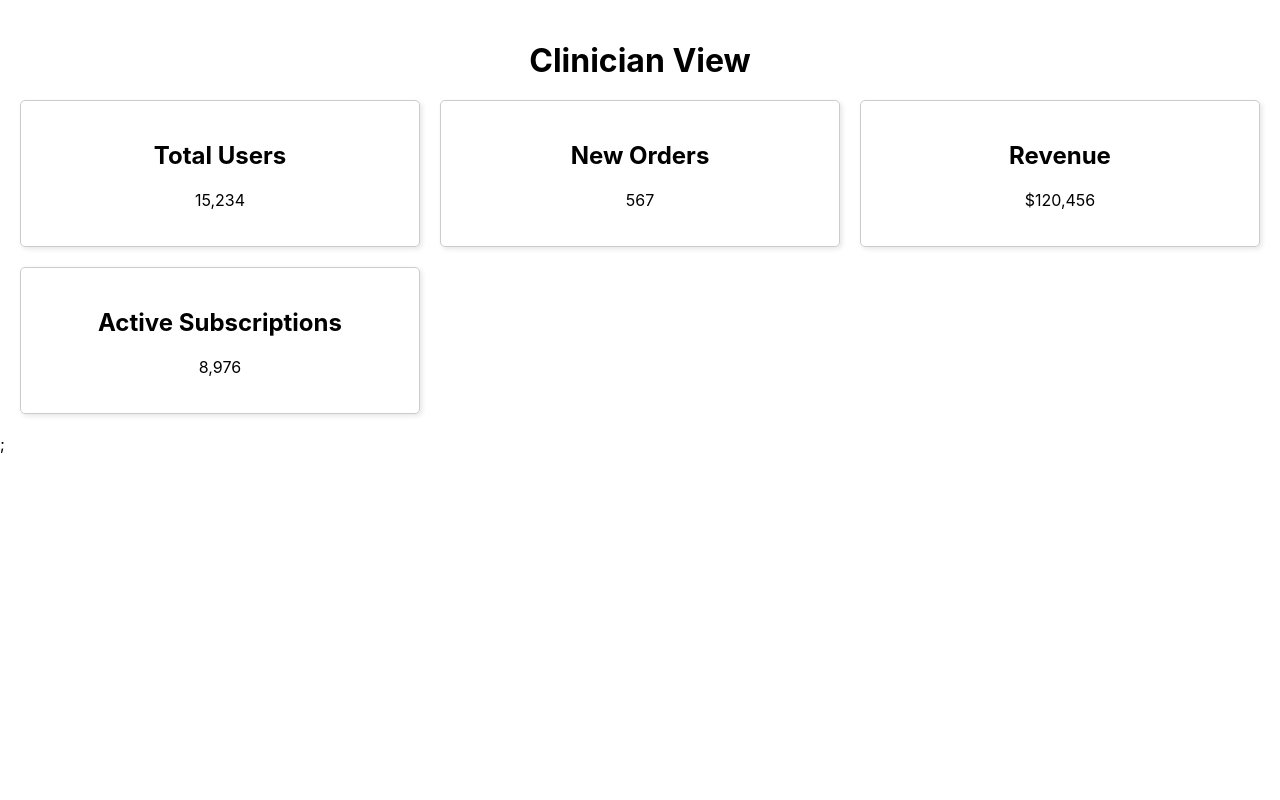
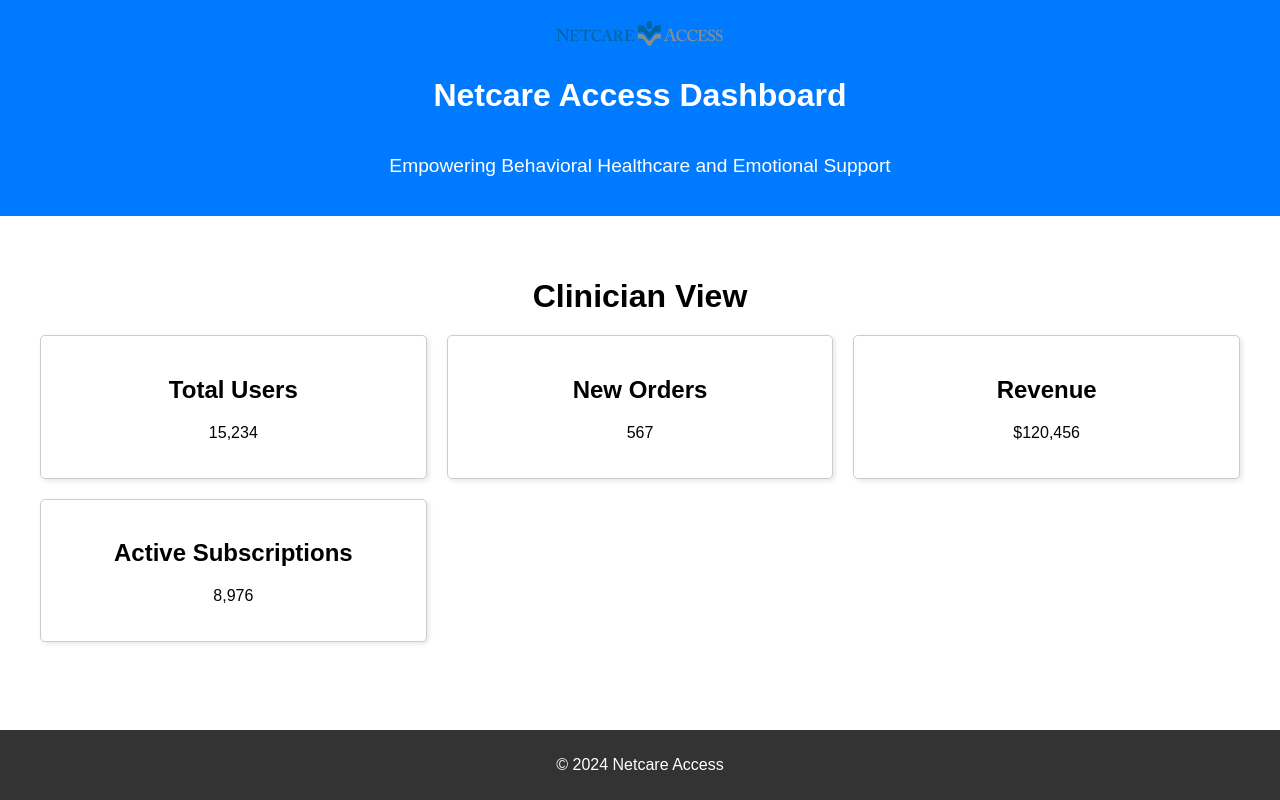
Before and after one commit to cfgcolumbus24/Team-14, a React (Create React App) app in the folder client/: page / in a window 1280 px wide. Built offline with nearby package versions, Linux system fonts and the light colour scheme.

Commit message:
Added styling for main page

```diff
--- a/client/src/App.css
+++ b/client/src/App.css
@@ -1,38 +1,41 @@
-.App {
+.app-container {
+  font-family: sans-serif;
+  display: flex;
+  flex-direction: column;
+  min-height: 100vh;
+  margin: 0;
+}
+
+.app-header {
+  background-color: #007bff;
+  color: white;
+  padding: 20px;
   text-align: center;
 }
 
-.App-logo {
-  height: 40vmin;
-  pointer-events: none;
-}
-
-@media (prefers-reduced-motion: no-preference) {
-  .App-logo {
-    animation: App-logo-spin infinite 20s linear;
-  }
-}
-
-.App-header {
-  background-color: #282c34;
-  min-height: 100vh;
+.header-content {
   display: flex;
   flex-direction: column;
   align-items: center;
-  justify-content: center;
-  font-size: calc(10px + 2vmin);
-  color: white;
 }
 
-.App-link {
-  color: #61dafb;
+.logo {
+  max-width: 200px;
+  margin-bottom: 10px;
 }
 
-@keyframes App-logo-spin {
-  from {
-    transform: rotate(0deg);
-  }
-  to {
-    transform: rotate(360deg);
-  }
+.header-subtitle {
+  font-size: 1.2rem;
 }
+
+.app-main {
+  padding: 20px;
+  flex-grow: 1;
+}
+
+.app-footer {
+  background-color: #333;
+  color: white;
+  text-align: center;
+  padding: 10px;
+}
--- a/client/src/App.js
+++ b/client/src/App.js
@@ -1,11 +1,29 @@
-import logo from "./logo.svg";
+import React from "react";
 import "./App.css";
 import Dashboard from "./components/Dashboard";
 
 function App() {
   return (
-    <div>
-      <Dashboard />;
+    <div className="app-container">
+      <header className="app-header">
+        <div className="header-content">
+          <img
+            src="netcare_logo.png"
+            alt="Netcare Access Logo"
+            className="logo"
+          />{" "}
+          <h1>Netcare Access Dashboard</h1>
+          <p className="header-subtitle">
+            Empowering Behavioral Healthcare and Emotional Support
+          </p>
+        </div>
+      </header>
+      <main className="app-main">
+        <Dashboard />
+      </main>
+      <footer className="app-footer">
+        <p>&copy; {new Date().getFullYear()} Netcare Access</p>
+      </footer>
     </div>
   );
 }
```
Also changed, not shown: client/public/netcare_logo.png (added).
